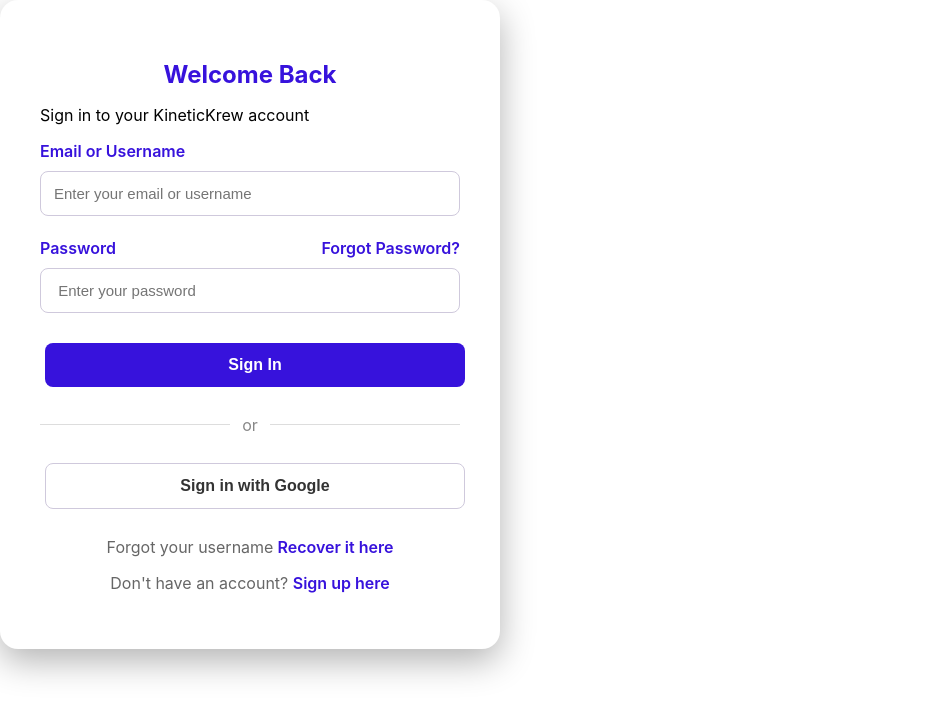
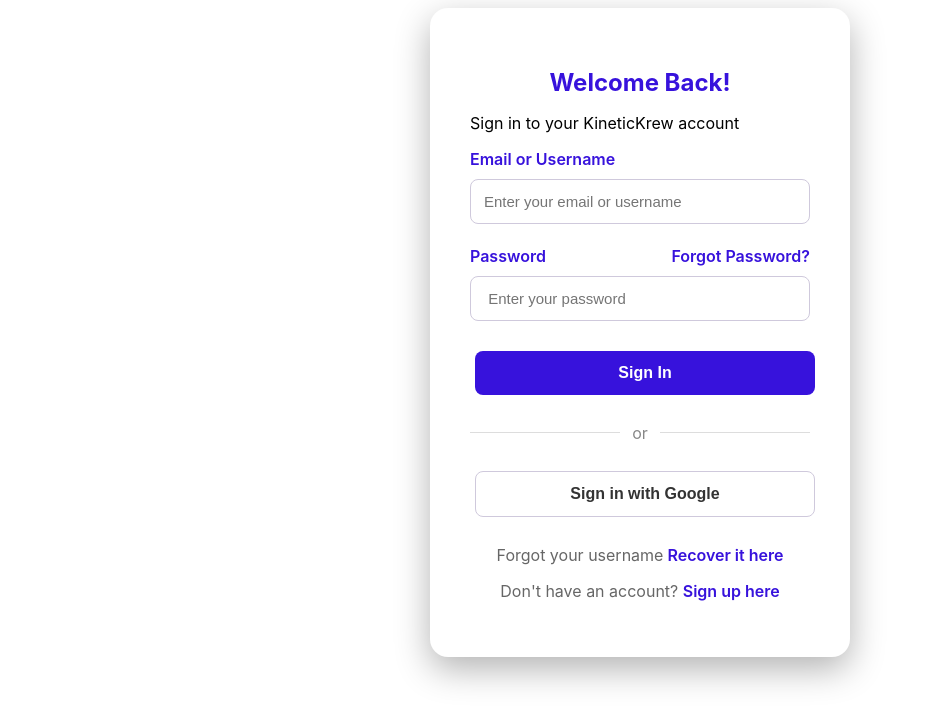
Before and after one commit to marriiaa-j/KineticKrew, a React (Create React App) app: page /signin in a window 1280 px wide. Shown: the top 724 px of the page, without its empty margins (0-929 px from the left). Built offline with nearby package versions, Linux system fonts and the light colour scheme.

Commit message:
Saving changes from bugs

```diff
--- a/src/SignIn.css
+++ b/src/SignIn.css
@@ -4,13 +4,16 @@
   align-items: center;
   justify-content: center;
   padding: 24px;
-  background: linear-gradient(135deg, #3712dc, #3712dc);
+  box-sizing: border-box;
+  background-color: 135deg, #15152b, #33245c;
 }
 
 .signin-card {
   width: 100%;
   max-width: 420px;
+  margin: 0 auto;
   padding: 40px;
+  box-sizing: border-box;
   border-radius: 18px;
   background-color: white;
   box-shadow: 0 12px 35px rgba(0, 0, 0, 0.3);
--- a/src/SignIn.js
+++ b/src/SignIn.js
@@ -10,7 +10,7 @@
         event.preventDefault();
 
         // Temporary until authentication is connected
-        alert( 'Signing in as ${emailOrUsername}');
+        alert( 'Signing in as {emailOrUsername}');
     }
 
     function handleGoogleLogin(){
@@ -19,7 +19,7 @@
     return (
         <main className="sign-page">
             <section className="signin-card">
-                <h1>Welcome Back</h1>
+                <h1>Welcome Back!</h1>
                 <p className= "signin-card_subtitle">Sign in to your KineticKrew account</p>
 
                 <form onSubmit={handleSubmit}>
--- a/src/index.css
+++ b/src/index.css
@@ -1,4 +1,7 @@
-body {
+html,
+body
+#root{
+  min-height: 100%;
   margin: 0;
   font-family: -apple-system, BlinkMacSystemFont, 'Segoe UI', 'Roboto', 'Oxygen',
     'Ubuntu', 'Cantarell', 'Fira Sans', 'Droid Sans', 'Helvetica Neue',
```
